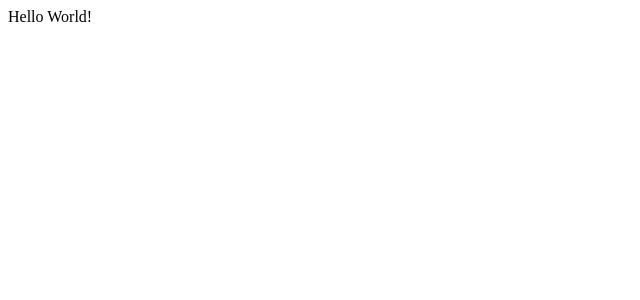
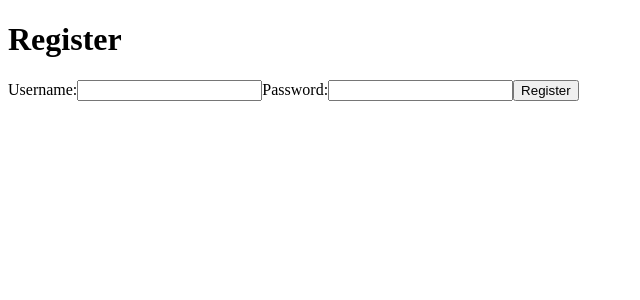
Before and after one commit to AlexUnderNewSky/CHI-Academy-Homework, a React app in the folder HomeWork Lesson 8/: page /register in a window 1280 px wide. Shown: the top 300 px of the page, without its empty margins (0-640 px from the left). Built offline with nearby package versions, Linux system fonts and the light colour scheme.

Commit message:
Homework | Lesson 8, add login + register + api

```diff
--- a/HomeWork Lesson 8/src/App.tsx
+++ b/HomeWork Lesson 8/src/App.tsx
@@ -1,7 +1,18 @@
 import React from "react";
+import { BrowserRouter as Router, Route, Routes } from "react-router-dom";
+import LoginPage from "./layouts/LoginPage"; // Обновите путь в зависимости от вашей структуры папок
+import RegisterPage from "./layouts/RegisterPage";
 
-const App = () => {
-  return <div>Hello World!</div>;
+const App: React.FC = (): JSX.Element => {
+  return (
+    <Router>
+      <Routes>
+        <Route path="/login" element={<LoginPage />} />
+        <Route path="/register" element={<RegisterPage />} />
+        {/* Добавьте другие маршруты здесь */}
+      </Routes>
+    </Router>
+  );
 };
 
 export default App;
--- a/HomeWork Lesson 8/src/api/axiosInstance.tsx
+++ b/HomeWork Lesson 8/src/api/axiosInstance.tsx
@@ -0,0 +1,5 @@
+import axios from "axios";
+
+export const axiosInstance = axios.create({
+  baseURL: "http://ec2-13-49-67-34.eu-north-1.compute.amazonaws.com:3000/",
+});
--- a/HomeWork Lesson 8/src/api/userActions.tsx
+++ b/HomeWork Lesson 8/src/api/userActions.tsx
@@ -0,0 +1,27 @@
+import { axiosInstance } from "../api/axiosInstance";
+
+// Функция для входа пользователя
+export const loginUser = async (username: string, password: string) => {
+  try {
+    const response = await axiosInstance.post("api/auth/login", {
+      username,
+      password,
+    });
+    return response.data; // Возвращаем данные ответа
+  } catch (error) {
+    throw error; // Обработка ошибок
+  }
+};
+
+// Функция для регистрации пользователя (если требуется)
+export const registerUser = async (username: string, password: string) => {
+  try {
+    const response = await axiosInstance.post("users/register", {
+      username,
+      password,
+    });
+    return response.data; // Возвращаем данные ответа
+  } catch (error) {
+    throw error; // Обработка ошибок
+  }
+};
--- a/HomeWork Lesson 8/src/components/LoginForm.tsx
+++ b/HomeWork Lesson 8/src/components/LoginForm.tsx
@@ -0,0 +1,42 @@
+import React from "react";
+import { loginUser } from "../api/userActions"; // Импортируйте функцию
+
+interface LoginFormProps {
+  onLogin: (username: string, password: string) => void;
+}
+
+export const LoginForm: React.FC<LoginFormProps> = ({
+  onLogin,
+}): JSX.Element => {
+  const handleLogin = async (event: React.FormEvent<HTMLFormElement>) => {
+    event.preventDefault();
+    const formData = new FormData(event.currentTarget);
+    const username = formData.get("username") as string;
+    const password = formData.get("password") as string;
+
+    onLogin(username, password);
+
+    try {
+      const data = await loginUser(username, password); // Используйте функцию из userActions
+      console.log(data);
+    } catch (error) {
+      console.error("Ошибка входа:", error);
+    }
+  };
+
+  return (
+    <form onSubmit={handleLogin}>
+      <label>
+        Username:
+        <input type="text" name="username" />
+      </label>
+      <label>
+        Password:
+        <input type="password" name="password" />
+      </label>
+      <button type="submit">Login</button>
+    </form>
+  );
+};
+
+export default LoginForm;
--- a/HomeWork Lesson 8/src/components/RegisterForm.tsx
+++ b/HomeWork Lesson 8/src/components/RegisterForm.tsx
@@ -0,0 +1,43 @@
+import React from "react";
+import { useNavigate } from "react-router-dom";
+import { registerUser } from "../api/userActions";
+
+interface RegisterFormProps {
+  onRegister: (username: string, password: string) => void;
+}
+const RegisterForm: React.FC<RegisterFormProps> = ({ onRegister }) => {
+  const navigate = useNavigate();
+
+  const handleRegister = async (event: React.FormEvent<HTMLFormElement>) => {
+    event.preventDefault();
+    const formData = new FormData(event.currentTarget);
+    const username = formData.get("username") as string;
+    const password = formData.get("password") as string;
+
+    onRegister(username, password);
+
+    try {
+      const data = await registerUser(username, password);
+      console.log("Регистрация прошла успешно:", data);
+      navigate("/login"); // Перенаправление на страницу логина
+    } catch (error) {
+      console.error("Ошибка регистрации:", error);
+    }
+  };
+
+  return (
+    <form onSubmit={handleRegister}>
+      <label>
+        Username:
+        <input type="text" name="username" />
+      </label>
+      <label>
+        Password:
+        <input type="password" name="password" />
+      </label>
+      <button type="submit">Register</button>
+    </form>
+  );
+};
+
+export default RegisterForm;
--- a/HomeWork Lesson 8/src/layouts/LoginPage.tsx
+++ b/HomeWork Lesson 8/src/layouts/LoginPage.tsx
@@ -0,0 +1,18 @@
+import React from "react";
+import LoginForm from "../components/LoginForm"; // Обновите путь в зависимости от вашей структуры папок
+
+const LoginPage: React.FC = (): JSX.Element => {
+  const handleLogin = (username: string, password: string) => {
+    console.log("Logging in with:", { username, password });
+    // Здесь вы можете добавить логику для аутентификации, например, отправку запроса на сервер.
+  };
+
+  return (
+    <div>
+      <h1>Login</h1>
+      <LoginForm onLogin={handleLogin} />
+    </div>
+  );
+};
+
+export default LoginPage;
--- a/HomeWork Lesson 8/src/layouts/RegisterPage.tsx
+++ b/HomeWork Lesson 8/src/layouts/RegisterPage.tsx
@@ -0,0 +1,18 @@
+import React from "react";
+import RegisterForm from "../components/RegisterForm"; // Обновите путь в зависимости от вашей структуры папок
+
+const RegisterPage: React.FC = (): JSX.Element => {
+  const handleRegister = (username: string, password: string) => {
+    console.log("Logging in with:", { username, password });
+    // Здесь вы можете добавить логику для аутентификации, например, отправку запроса на сервер.
+  };
+
+  return (
+    <div>
+      <h1>Register</h1>
+      <RegisterForm onRegister={handleRegister} />
+    </div>
+  );
+};
+
+export default RegisterPage;
```
Also changed, not shown: HomeWork Lesson 8/src/store/slices/userSlice.tsx (+24 -0 lines), HomeWork Lesson 8/src/store/store.tsx (+11 -0 lines).
